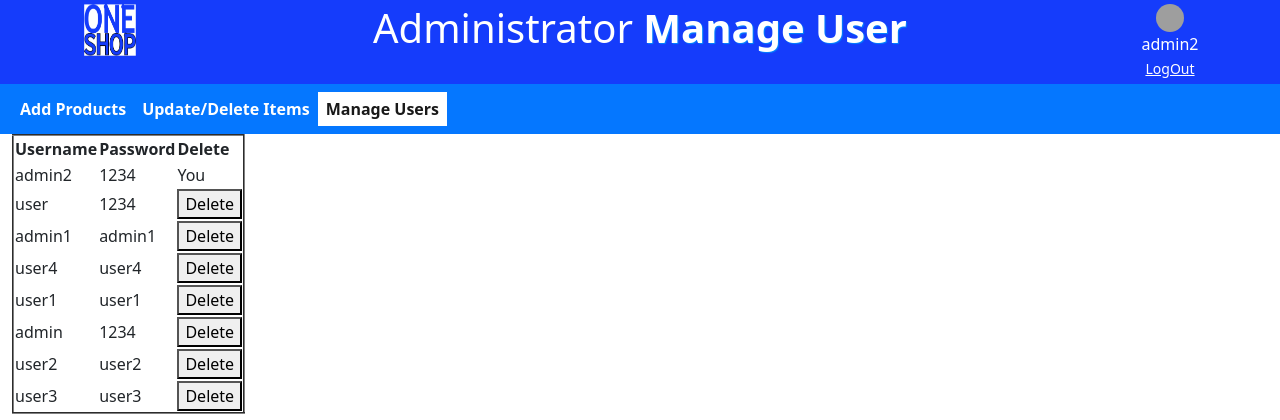
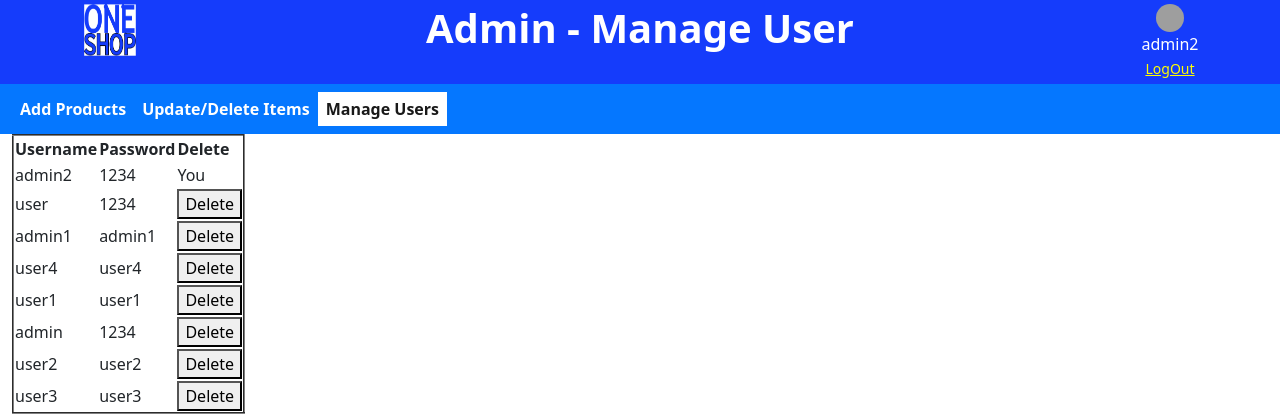
Before and after one commit to DilukChamika/ShoppingCart-ONESHOP, a PHP site: page /ContentSource/admin/manageusers.php in a window 1280 px wide. Shown: the top 420 px of the page. Run offline with PHP 8.4, Linux system fonts and the light colour scheme; a user stored in the database is signed in; data comes from the database, SQL or seed files in the repository; grey boxes are pictures that could not be loaded.

Commit message:
Update manageusers.php

```diff
--- a/store/ContentSource/admin/manageusers.php
+++ b/store/ContentSource/admin/manageusers.php
@@ -16,7 +16,6 @@ if(!$_SESSION['auth']){
 <!DOCTYPE html>
 <html lang="en">
 <head>
-
   <meta charset="utf-8">
   <meta name="viewport" content="width=device-width, initial-scale=1">
   <meta http-equiv="X-UA-Competible" content="ie=edge">
@@ -37,7 +36,7 @@ if(!$_SESSION['auth']){
                   <img src="../../Assets/icon.png" alt="Company Logo" style="width: 52px; height: 52px;" class="companyLogo">
         </div>
         <div class="col-8 col-sm-8">
-                  <h1 id="headerText">Administrator  <span><b>Manage User</b></span></h1>
+                  <h1 class="headerText"><span><b>Admin - Manage User</b></span></h1>
         </div>
         <div class="col-2 col-sm-2">
             <?php
@@ -52,7 +51,7 @@ if(!$_SESSION['auth']){
             mysqli_close($conn);
 
             ?>
-                <img src="<?php echo $avatar1; ?>" alt="Avatar Logo" style="width: 28px; height: 28px;" class="myicon rounded-pill "> <br/><?php echo $userName; ?><br/><a href='../../logout.php'> <small><u>LogOut</u></small></a>
+                <img src="<?php echo $avatar1; ?>" alt="Avatar Logo" style="width: 28px; height: 28px;" class="myicon rounded-pill "> <br/><?php echo $userName; ?><br/><a href='../../logout.php'> <small><u style="color:yellow">LogOut</u></small></a>
         </div>
     </div>
 
@@ -76,7 +75,7 @@ if(!$_SESSION['auth']){
             </div>
         </nav>
     </div>
- <div id="tbl">
+<div id="tbl">
   <table>
     <?php
 
```
